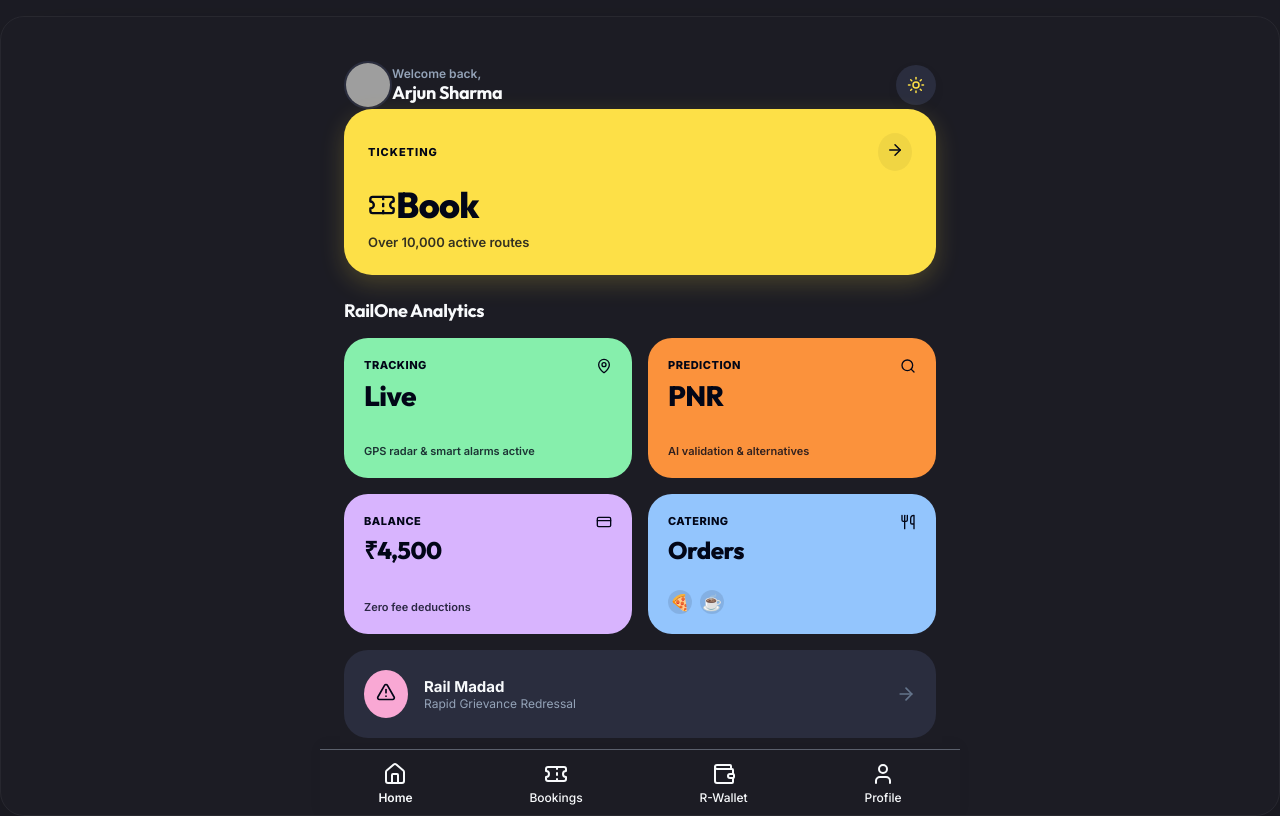
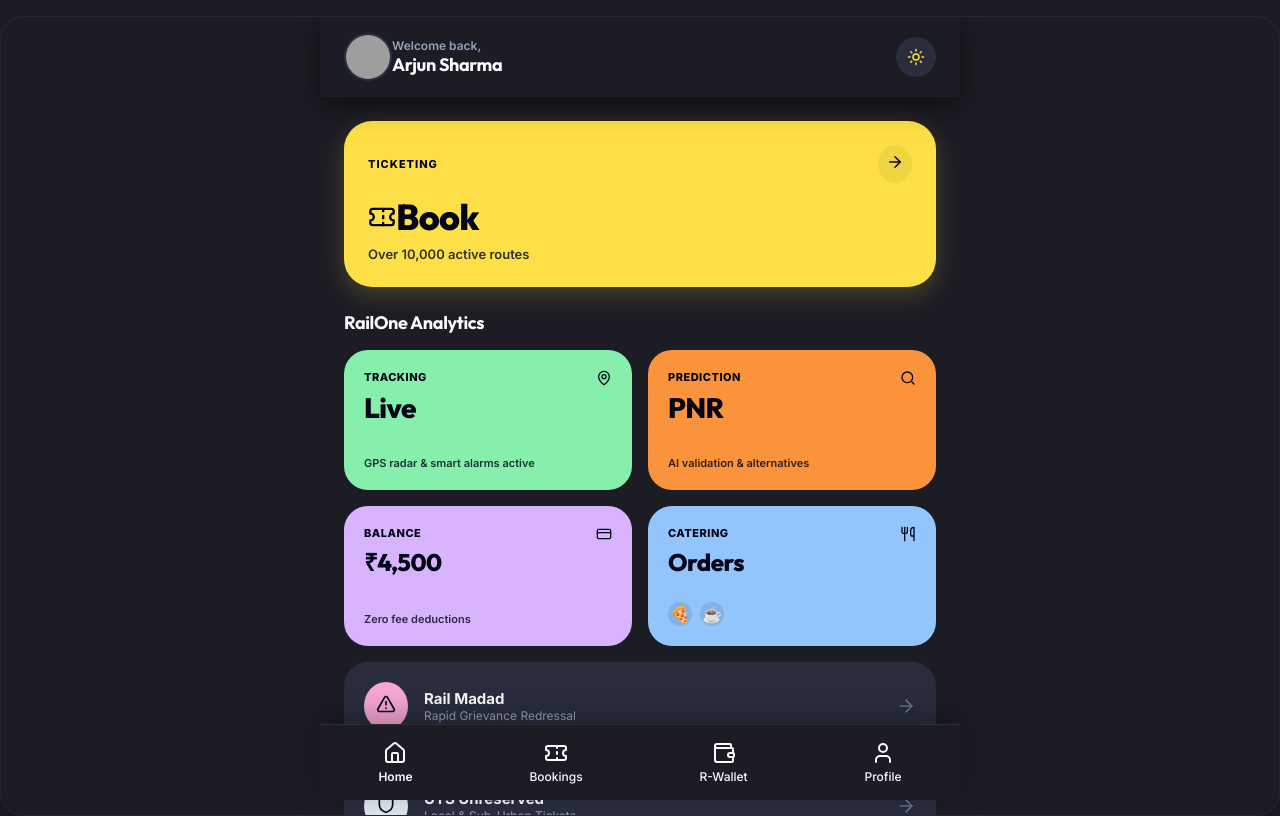
Before and after one commit to choudharyraman/IRCTC-App-V2, a React (Vite) app: page /dashboard in a window 1280 px wide. Built offline with nearby package versions, Linux system fonts and the light colour scheme; grey boxes are pictures that could not be loaded.

Commit message:
dashboard adjust

```diff
--- a/src/components/BottomNav.jsx
+++ b/src/components/BottomNav.jsx
@@ -15,19 +15,21 @@ export default function BottomNav({ active = 'home' }) {
 
   return (
     <div style={{
-      position: 'absolute',
+      position: 'fixed',
       bottom: 0,
       left: '50%',
       transform: 'translateX(-50%)',
       width: '100%',
       maxWidth: '640px',
       background: 'var(--bg-page)',
-      borderTop: '1px solid rgba(184, 197, 214, 0.4)',
-      boxShadow: '0 -4px 12px rgba(0, 0, 0, 0.05)',
+      borderTop: '1px solid rgba(184, 197, 214, 0.1)',
+      boxShadow: '0 -8px 32px rgba(0, 0, 0, 0.3)',
       display: 'flex',
       justifyContent: 'space-around',
-      padding: '0.75rem 0',
-      zIndex: 100
+      padding: '16px 0',
+      paddingBottom: 'calc(16px + env(safe-area-inset-bottom))',
+      zIndex: 100,
+      backdropFilter: 'blur(24px)'
     }}>
       {items.map(item => (
         <div key={item.id} onClick={() => navigate(item.path)} className="flex-col items-center" style={{ cursor: 'pointer', color: active === item.id ? 'var(--accent-primary)' : 'var(--text-secondary)' }}>
--- a/src/screens/DashboardScreen.jsx
+++ b/src/screens/DashboardScreen.jsx
@@ -48,7 +48,15 @@ export default function DashboardScreen() {
     }}>
 
       {/* Header Profile & Theme Toggle */}
-      <div className="flex-row items-center justify-between mb-8" style={{ marginTop: '12px' }}>
+      <div className="flex-row items-center justify-between" style={{
+          position: 'sticky',
+          top: 0,
+          zIndex: 50,
+          background: colors.bg,
+          padding: '16px 24px',
+          margin: '-32px -24px 24px -24px', // Offset .screen-wrapper padding
+          boxShadow: isDark ? '0 8px 24px rgba(0,0,0,0.5)' : '0 8px 24px rgba(0,0,0,0.05)'
+      }}>
         <div className="flex-row items-center gap-3">
           <div style={{ width: '48px', height: '48px', borderRadius: '50%', overflow: 'hidden', border: `2px solid ${colors.slate}` }}>
             <img src="https://i.pravatar.cc/150?img=11" alt="Profile" style={{ width: '100%', height: '100%', objectFit: 'cover' }} />
```
